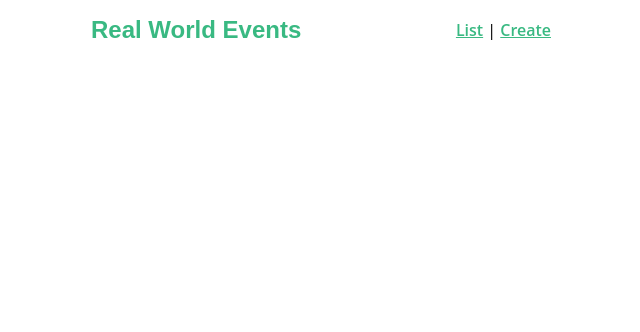
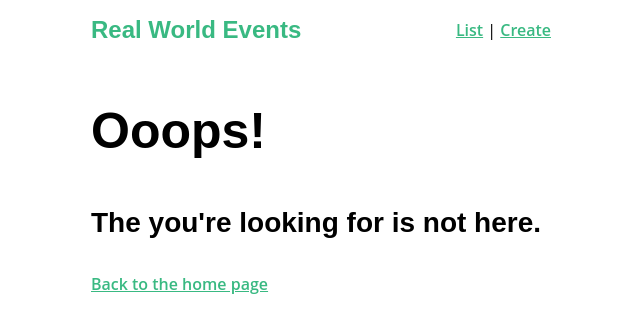
Before and after one commit to fuhrn/real-world-vue, a Vue app: page /404 in a window 1280 px wide. Shown: the top 332 px of the page, without its empty margins (319-959 px from the left). Built offline with nearby package versions, Linux system fonts and the light colour scheme.

Commit message:
Error Handling

```diff
--- a/src/router/index.js
+++ b/src/router/index.js
@@ -4,7 +4,9 @@
 import EventList from "../views/EventList.vue";
 import EventShow from "../views/EventShow.vue";
 import NProgress from 'nprogress';
-import store from '@/store/index'
+import store from '@/store/index';
+import NotFound from "../views/NotFound.vue";
+import NetworkIssue from "../views/NetworkIssue.vue";
 
 Vue.use(VueRouter);
 
@@ -24,8 +26,29 @@
             store.dispatch('event/fetchEvent', routeTo.params.id).then((event) => {
                 routeTo.params.event = event
                 next()
+            }).catch((error) => {
+                if (error.response && error.response.status == 404) {
+                    next({ name: '404', params: { resource: 'event' }})
+                } else {
+                    next({ name: 'network-issue'})
+                }
             })
         }
+    },
+    {
+        path: '/404',
+        name: '404',
+        component: NotFound,
+        props: true
+    },
+    {
+        path: '/network-issue',
+        name: 'network-issue',
+        component: NetworkIssue
+    },
+    {
+        path: '*',
+        redirect: { name: '404', params: {resource: 'event'} }
     },
     {
         path: "/event/create",
--- a/src/services/EventService.js
+++ b/src/services/EventService.js
@@ -6,7 +6,8 @@
     headers: {
         Accept: 'application/json',
         'Content-Type': 'application/json'
-    }
+    },
+    timeout: 10000 //throw error if API call takes longer than 10 seconds
 })
 
 
--- a/src/store/modules/event.js
+++ b/src/store/modules/event.js
@@ -54,7 +54,10 @@
                 dispatch('notification/add', notification, {root: true})
             })
     },
-    fetchEvent({commit, getters, dispatch}, id) {
+    fetchEvent({commit, getters, state}, id) {
+        if (id == state.event.id) {
+            return state.event
+        }
         var event = getters.getEventById(id)
 
         if (event) {
@@ -68,13 +71,6 @@
                     commit('SET_EVENT', response.data)
                     return response.data
                 })
-                .catch(error => {
-                    const notification = {
-                        type: 'error',
-                        message: 'There was a problem fetching event: ' + error.message
-                    }
-                    dispatch('notification/add', notification, {root: true})
-                })
         }
     }
 }
--- /dev/null
+++ b/src/views/NetworkIssue.vue
@@ -0,0 +1,15 @@
+<template>
+    <div>
+        <h1>Uh-Oh!</h1>
+        <h3>It looks like you're experiencing some network issues, please click the back button and try again.</h3>
+        <router-link :to="{ name: 'event-list' }">Or go back to the home page</router-link>
+    </div>
+</template>
+
+<script>
+
+</script>
+
+<style scoped>
+
+</style>
--- /dev/null
+++ b/src/views/NotFound.vue
@@ -0,0 +1,24 @@
+<template>
+    <div>
+        <h1>Ooops!</h1>
+        <h3>The {{ resource }} you're looking for is not here.</h3>
+        <router-link :to="{name: 'event-list'}">
+            Back to the home page
+        </router-link>
+    </div>
+</template>
+
+<script>
+    export default {
+        props: {
+            resource: {
+                type: String,
+                required: true
+            }
+        }
+    }
+</script>
+
+<style scoped>
+
+</style>
```
